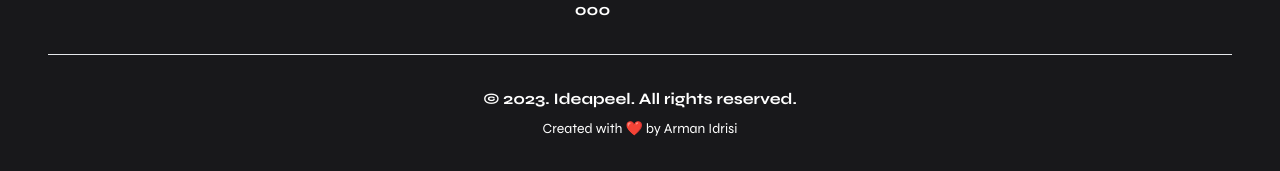
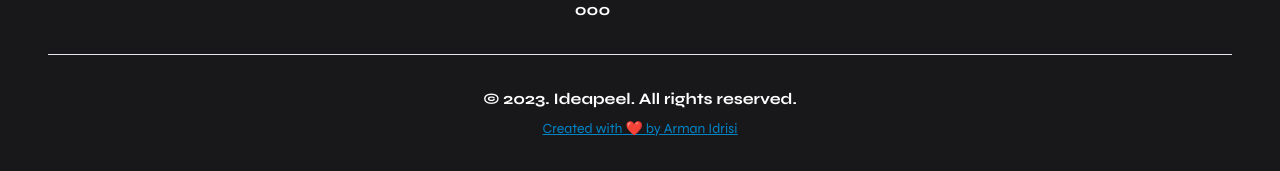
Before and after one commit to Armanidrisi/portfolio-tailwindcss, a website built with Vite: page index.html in a window 1280 px wide. Shown: the part 2641-2812 px from the top of the page. Built offline with nearby package versions, Linux system fonts and the light colour scheme; files whose address does not match are found by name.

Commit message:
Update index.html

```diff
--- a/index.html
+++ b/index.html
@@ -300,7 +300,7 @@
       <h4 class="text-md font-syne font-bold text-white text-center">
         &copy; 2023. Ideapeel. All rights reserved.
       </h4>
-      <p class="text-white font-syne text-center text-sm font-extralight mt-2">
+      <p class="text-sky-600 underline font-syne text-center text-sm font-extralight mt-2">
         Created with ❤️ by
         <a href="https://github.com/Armanidrisi" target="_blank"
           >Arman Idrisi
```
